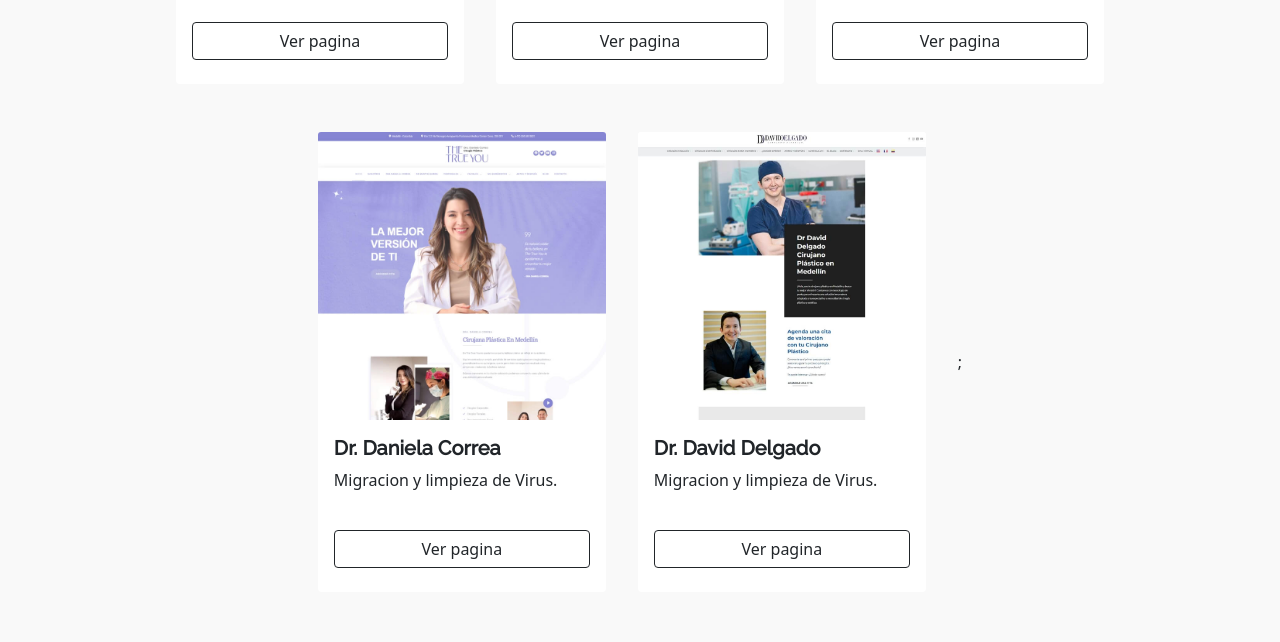
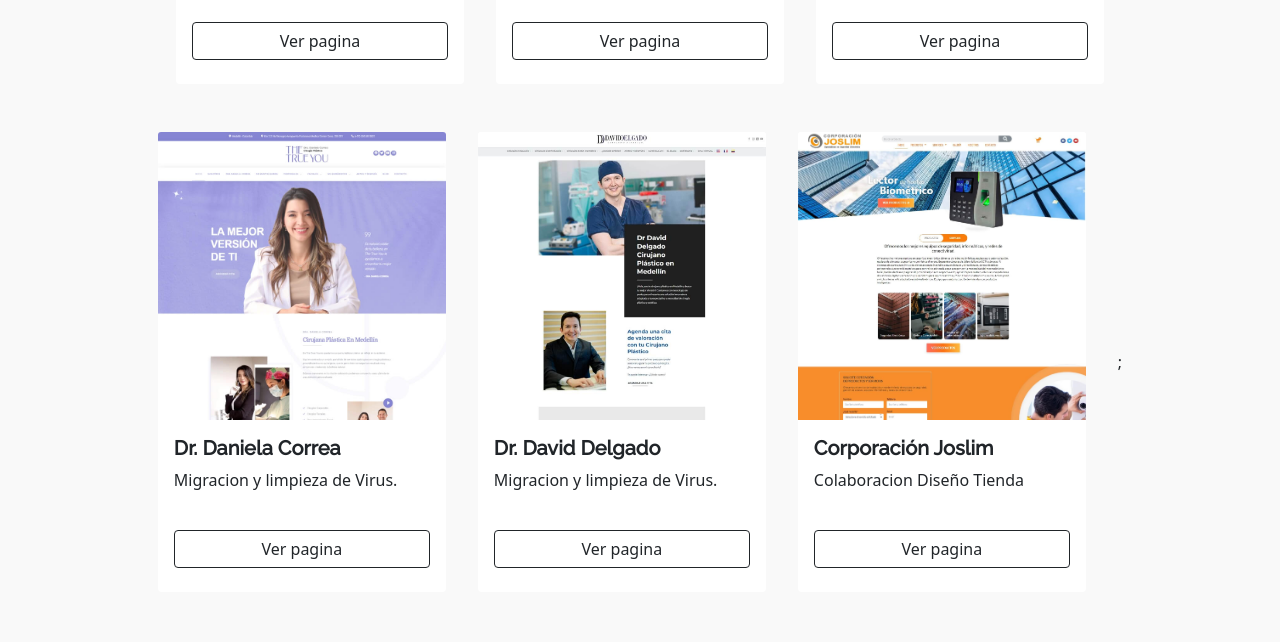
Before and after one commit to KOLEN94/Teofilo-Rosales-Freelancer, a React (Create React App) app: page /#/ in a window 1280 px wide. Shown: the part 7720-8362 px from the top of the page. Built offline with nearby package versions, Linux system fonts and the light colour scheme.

Commit message:
actualizacion 22  marzo 2023

```diff
--- a/src/Componentes/Portafolio/Data.js
+++ b/src/Componentes/Portafolio/Data.js
@@ -30,6 +30,7 @@
 import img30 from '../../imagenes/Dr. Leonardo Rueda - drleonardorueda.com.jpg'
 import img31 from '../../imagenes/Dra Daniela Correa – Cirujana Plástica.jpg'
 import img32 from '../../imagenes/Dr David Delgado.jpg'
+import img33 from '../../imagenes/Corporación-Joslim.jpg'
 const item = [
   {
      id: 1,
@@ -288,6 +289,14 @@
     desc: 'Migracion y limpieza de Virus.',
     link: 'https://daviddelgadocirujano.com/'
   },
+  {
+    id: 33,
+    titulo: 'Corporación Joslim',
+    category: "Tiendas Online",
+    img: img33,
+    desc: 'Colaboracion Diseño Tienda',
+    link: 'https://corporacionjoslim.com/'
+  },
 ]
 
 export default item;
```
Also changed, not shown: src/imagenes/Corporación-Joslim.jpg (added).
